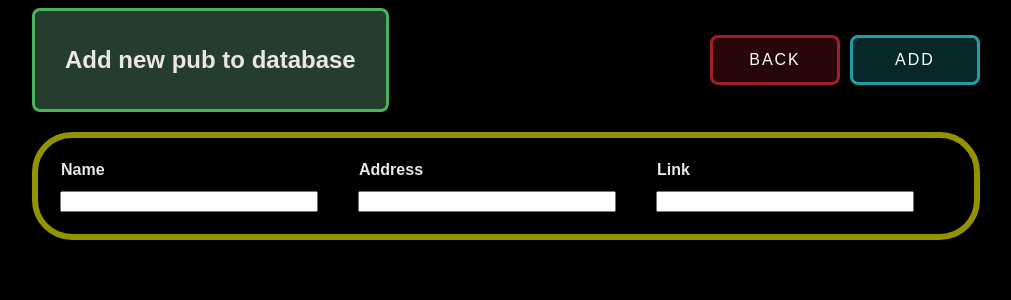
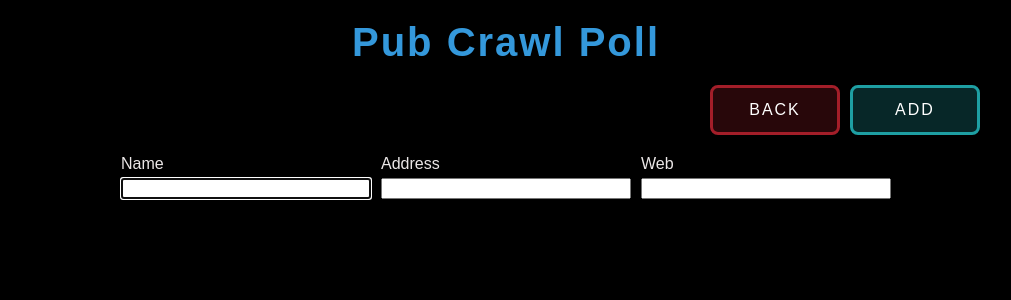
Before and after one commit to 0LTB/cs50project, a Flask app: page /add in a window 1280 px wide. Shown: the top 300 px of the page, without its empty margins (134-1145 px from the left). Run offline with Flask 3, Linux system fonts and the light colour scheme.

Commit message:
add responsive styling

```diff
--- a/app.py
+++ b/app.py
@@ -1,12 +1,12 @@
 from flask import Flask, render_template, request, redirect, session, url_for
 from helpers import db_conn, str_generator as str_gen
-
 
 
 app = Flask(__name__)
 app.config["DEBUG"] = True
 
 app.secret_key = "SECRECY_IS_THE_KEY"
+
 
 @app.route("/", methods=["GET", "POST"])
 def index():
@@ -24,17 +24,22 @@ def index():
         return render_template("index.html", pubs_list=pubs_list, seq=session["poll_id"], error=error_message)
 
     if request.method == "POST":
+        # Redirect to create new poll and clear session
         if "new_poll" in request.form:
             session.pop("poll_id", None)
+            session.pop("voted", None)
             return redirect(url_for("index"))
 
         if "add_pub" in request.form:
             return redirect(url_for("add"))
 
+        # Check if user has voted
         voted = request.form.get("preference")
         if not voted:
             error = "Please select a pub."
             return redirect(url_for("index", error=error, seq=session["poll_id"]))
+
+        # Insert vote into database
         db_conn.execute_query("INSERT INTO polls (id, pubs_id, vote) VALUES  (%s, %s, %s);", (session["poll_id"], voted, 1))
         session["voted"] = True
         return redirect(url_for("result", seq=session["poll_id"]))
@@ -62,14 +67,13 @@ def result(seq):
                                         ) polls\
                                         RIGHT JOIN pubs ON pubs.id = polls.pubs_id\
                                         ORDER BY total_votes DESC, pubs.name;", (seq, ), fetchall=True)
-        print(pubs_list)
+
         return render_template("result.html", pubs_list=pubs_list, seq=seq, error=error_message)
 
     # Insert vote into database
     if request.method == "POST":
         # Redirect to create new poll
         if "new_poll" in request.form:
-            print("Postuje new poll")
             session.pop("poll_id", None)
             return redirect(url_for("index"))
 
@@ -84,7 +88,6 @@ def result(seq):
             return redirect(url_for("result", seq=seq, error=error_select))
 
 
-
 @app.route("/add", methods=["GET", "POST"])
 def add():
     if request.method == "POST":
@@ -93,9 +96,10 @@ def add():
         address = request.form.get("address")
         web = request.form.get("web")
 
-        # Check if fields are empty
+        # Check if all fields are filled in
         if not name or not address or not web:
-            return render_template("add.html", error="Please fill in all fields.")
+            print("Please fill in all fields.")
+            return render_template("add.html", message="Please fill in all fields.")
 
         # Check if pub already in database
         pub_list = db_conn.execute_query("SELECT name FROM pubs", fetchall=True)
--- a/helpers/csv_loader.py
+++ b/helpers/csv_loader.py
@@ -1,4 +1,6 @@
 import psycopg2
+
+"""This script loads the csv file with initial pubs data into the database"""
 
 
 connect = psycopg2.connect(database="postgres", user="postgres", password="datadatabejs", host="localhost", port="5432")
--- a/helpers/db_conn.py
+++ b/helpers/db_conn.py
@@ -1,5 +1,6 @@
 import psycopg2
 
+"""Helper functions to manage database connections and queries."""
 
 def execute_query(query, params=None, fetchone=False, fetchall=False):
     """Helper function to execute a query with automatic connection and cursor management."""
--- a/static/style.css
+++ b/static/style.css
@@ -4,10 +4,21 @@ body {
     color: rgb(235, 231, 231)
 }
 
+.title {
+    font-size: 40px;
+    color: #3498db;
+    letter-spacing: 2px;
+    text-align: center;
+    margin-top: 20px;
+    margin-bottom: 20px;
+    font-weight: bold;
+    transition: all 0.3s ease;
+}
+
 .mainContainer {
     width: 75%;
     margin:auto;
-    min-width: 800px;
+    min-width: 400px;
 }
 
 a {
@@ -22,11 +33,6 @@ a {
     &:focus {
         color: rgb(180, 180, 2);
     }
-
-}
-
-input[type="radio"] {
-    accent-color: yellow;
 }
 
 .table {
@@ -37,17 +43,10 @@ input[type="radio"] {
     border: 6px solid rgba(255, 255, 0, 0.575);
     border-radius: 40px;
 
-
     tr {
         td {
             padding: 6px;
             border-right: 0px;
-        }
-
-        &:hover{
-            td {
-                background-color: rgba(204, 204, 6, 0.336);
-            }
         }
     }
 
@@ -83,6 +82,7 @@ input[type="radio"] {
                     }
                 }
             }
+
             .voteCell {
                 width: 28px;
             }
@@ -91,18 +91,19 @@ input[type="radio"] {
                 display:flex;
                 justify-content: center;
                 align-items: center;
-
             }
         }
     }
 }
 
-.resultTable {
-    tbody tr:nth-child(odd) {
-        background-color: rgba(204, 204, 6, 0.123);}
-}
-
-.indexTable {
+.coloringTable {
+    tr {
+        &:hover{
+            td {
+                background-color: rgba(204, 204, 6, 0.336);
+            }
+        }
+    }
     tbody tr:nth-child(odd) {
         background-color: rgba(204, 204, 6, 0.123);}
 }
@@ -114,7 +115,7 @@ input[type="radio"] {
                 padding: 0px;
 
                 .inputField {
-                    width: 250px;
+                    width: fit-content;
                     }
                 }
             }
@@ -131,22 +132,17 @@ input[type="radio"] {
     .left {
         flex-grow: 1;
 
-        .infoBox {
+        .infoBox, .infoBoxError {
             width: fit-content;
             border: 3px solid rgb(75, 177, 92);
             border-radius: 8px;
             padding: 15px 30px;
             background-color: rgba(150, 247, 182, 0.247);
+            margin-right: 10px;
 
             .thanks {
                 font-size: 16px;
                 margin-bottom: 8px;
-            }
-
-            .error {
-                font-size: 16px;
-                margin-bottom: 8px;
-                color:rgb(163, 30, 41)
             }
 
             .selectPub {
@@ -163,7 +159,22 @@ input[type="radio"] {
                 font-size: 22px;
                 display: inline-block;
             }
-    }
+
+            .addPubText {
+                font-size: 16px;
+                display: inline-block;
+            }
+
+            .error {
+                font-size: 22px;
+                width: fit-content;
+            }
+        }
+
+        .infoBoxError {
+            border: 3px solid rgb(163, 30, 41);
+            background-color: rgba(163, 30, 41, 0.247);
+        }
     }
 
 
@@ -243,8 +254,55 @@ input[type="radio"] {
     }
 }
 
-@media only screen and (max-width: 800px) {
+.wrapAddData {
+    display: flex;
+    width:fit-content;
+    flex-wrap: wrap;
+    margin:auto;
+    gap: 10px;
+}
+.addData {
+    display: flex;
+    flex-direction: column;
+    width: 250px;
+    gap: 5px;
+    margin-bottom: 8px;
+}
+
+@media only screen and (max-width: 750px) {
+    .topSection{
+        align-content: center;
+        flex-direction: column;
+
+        .infoBox, .infoBoxError {
+            margin-right: 0px;
+        }
+    }
+    .left {
+        margin-bottom: 20px;
+    }
+
+    .tableWrapper {
+        width: 100%;
+    }
+
     .addressCell {
      display: none;
     }
+
+    .voteCell {
+        width: 1%
+    }
+
+    .nameCell {
+        width: fit-content;
+    }
+
+    .googleCell {
+        width: fit-content;
+    }
+
+    .inputField {
+        width: fit-content;
+    }
 }
--- a/templates/add.html
+++ b/templates/add.html
@@ -8,42 +8,40 @@
 
 {% block body %}
 <div class="mainContainer">
-  <form action="/add" method="post">
     <div class="topSection">
       <div class="left">
-        <div class="infoBox">
-          {% if message %}
-          <div class="error"><h3>{{ message }}</h3></div>
-          {% endif %}
-          <div class="addPubText"><h2>Add new pub to database</h2></div>
-
-        </div>
+        {% if message %}
+          <div class="infoBoxError">
+            <div class="error">{{ message }}</div>
+          </div>
+        {% endif %}
       </div>
 
 
       <div class="buttonArea">
-        <button class="btn backButton" onclick="location.href='/'">Back</button>
+        <form action="/" method="get">
+          <button class="btn backButton">Back</button>
+        </form>
+        <form action="/add" method="post">
         <button class="btn addButton" type="submit">Add</button>
       </div>
     </div>
 
 
-    <table class="table inputTable">
-      <thead>
-        <tr>
-          <th> Name </th>
-          <th> Address </th>
-          <th> Link </th>
-        </tr>
-      </thead>
-      <tbody>
-        <tr>
-          <td><input class="inputField" type="text" name="name" required></td>
-          <td><input class="inputField" type="text" name="address" required></td>
-          <td><input class="inputField" type="text" name="web" required></td>
-        </tr>
-      </tbody>
-    </table>
-  </form>
+    <div class="wrapAddData">
+      <div class="addData">
+        <label for="name">Name</label>
+        <input type="text" name="name" id="name" autofocus required/>
+      </div>
+      <div class="addData">
+        <label for="address">Address</label>
+        <input type="text" name="address" id="address" required />
+      </div>
+      <div class="addData">
+        <label for="web">Web</label>
+        <input type="text" name="web" id="web" required/>
+        </form>
+      </div>
+    </div>
 </div>
 {% endblock %}
--- a/templates/layout.html
+++ b/templates/layout.html
@@ -9,6 +9,7 @@
         {% endblock%}
     </head>
     <body>
+        <div class="title">Pub Crawl Poll</div>
         {% block body %}
 
         {% endblock %}
```
Also changed, not shown: templates/index.html (+14 -5 lines), templates/result.html (+4 -8 lines).
